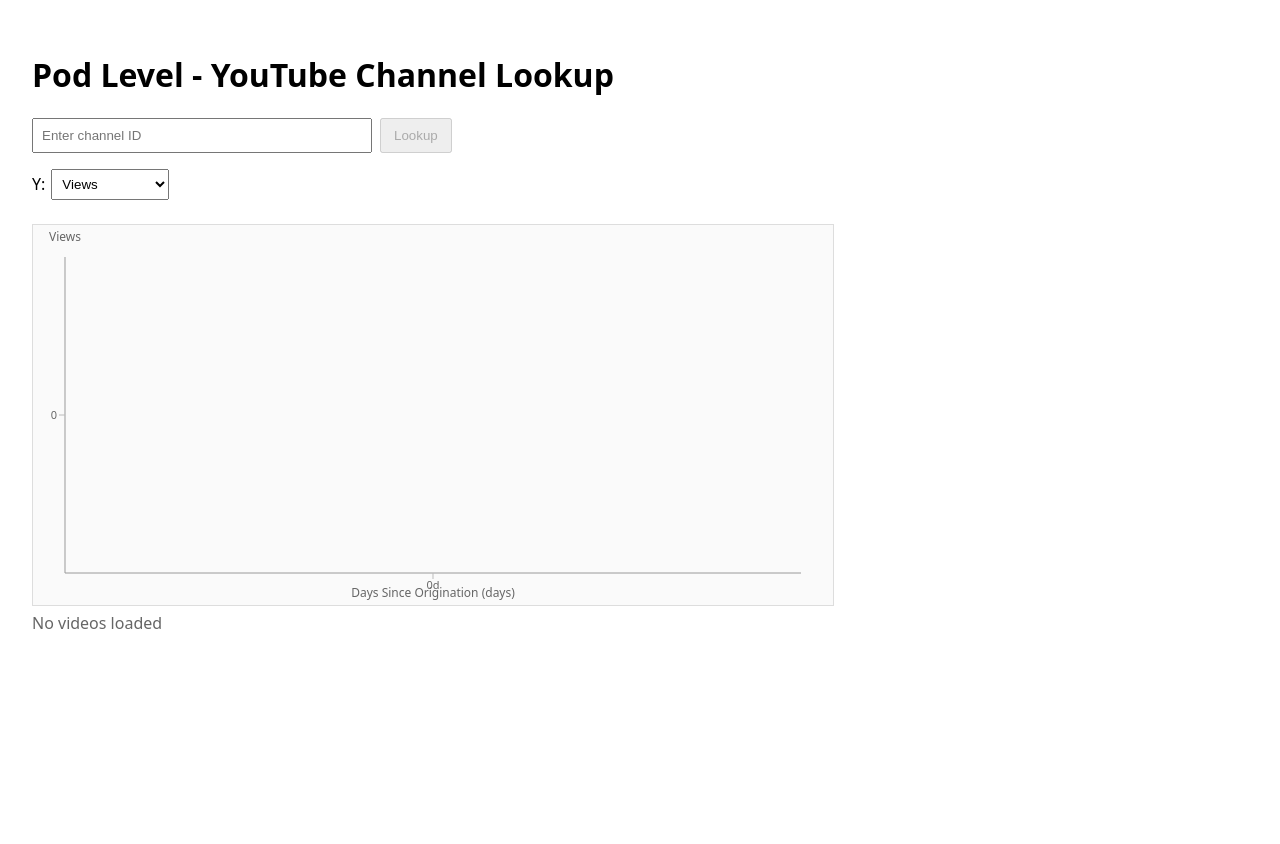
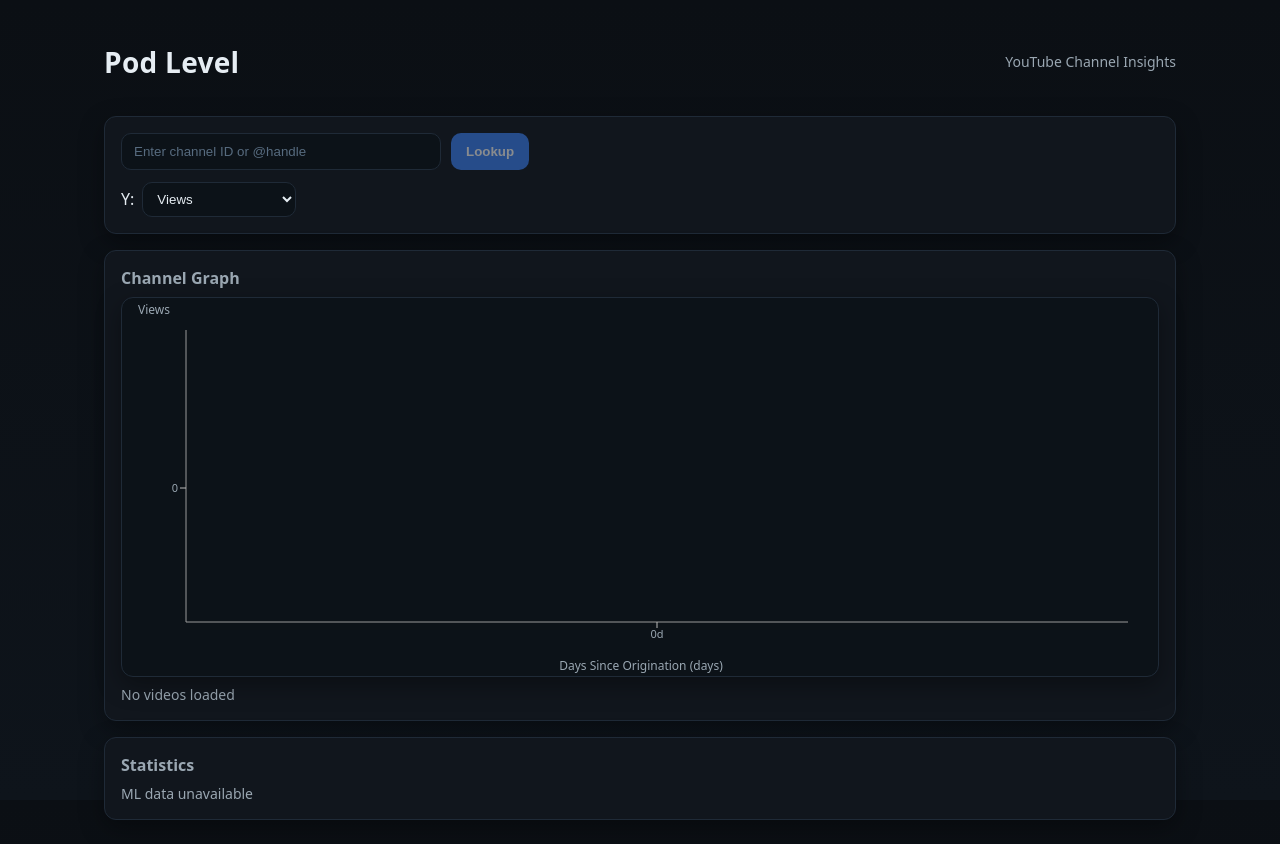
Before and after one commit to mike-coding/podLevel, a React (Vite) app in the folder frontend/: page / in a window 1280 px wide. Before the commit the page ends 800 px from the top, so only its background shows below. Built offline with nearby package versions, Linux system fonts and the light colour scheme.

Commit message:
frontend improvements

```diff
--- a/frontend/src/App.jsx
+++ b/frontend/src/App.jsx
@@ -1,9 +1,11 @@
 import React, { useState } from 'react'
 import ChannelGraph from './components/ChannelGraph.jsx'
+import Statistics from './components/Statistics.jsx'
 
 export default function App() {
   const [channelId, setChannelId] = useState('')
   const [items, setItems] = useState([])
+  const [mlData, setMlData] = useState(null)
   const [loading, setLoading] = useState(false)
   const [error, setError] = useState('')
   const yAxisOptions = [
@@ -11,30 +13,39 @@
     { key: 'likeCount', label: 'Likes' },
     { key: 'commentCount', label: 'Comments' },
     { key: 'durationSeconds', label: 'Duration (sec)' },
-    { key: 'hourOfDay', label: 'Hour of Day' },
+    { key: 'hourOfDay', label: 'Hour of Day (UTC)' },
   ]
   const [yKey, setYKey] = useState('viewCount')
 
   return (
-    <div style={{ fontFamily: 'system-ui', padding: 24 }}>
-      <h1>Pod Level - YouTube Channel Lookup</h1>
-      <div style={{ display: 'flex', gap: 8, alignItems: 'center', marginTop: 16 }}>
+    <div className="app">
+      <div className="app-header">
+        <h1 className="app-title">Pod Level</h1>
+        <div className="subtitle">YouTube Channel Insights</div>
+      </div>
+
+      <div className="card" style={{ marginTop: 16 }}>
+        <div className="card-body">
+          <div className="controls-row">
             <input
               type="text"
-          placeholder="Enter channel ID"
+              className="input"
+              placeholder="Enter channel ID or @handle"
               value={channelId}
               onChange={(e) => setChannelId(e.target.value)}
-          style={{ padding: 8, width: 320 }}
             />
             <button
+              className="btn btn-primary"
               onClick={async () => {
                 setError('')
                 setLoading(true)
                 setItems([])
+                setMlData(null)
                 try {
                   const res = await fetch(`/api/channel/${encodeURIComponent(channelId)}/videos`)
                   const data = await res.json()
                   setItems(Array.isArray(data.items) ? data.items : [])
+                  setMlData(data.data_ml ?? null)
                 } catch (e) {
                   setError('Lookup failed')
                 } finally {
@@ -42,28 +53,35 @@
                 }
               }}
               disabled={!channelId || loading}
-          style={{ padding: '8px 12px' }}
             >
               {loading ? 'Looking up…' : 'Lookup'}
             </button>
-        {error && <span style={{ color: 'crimson' }}>{error}</span>}
+            {error && <span className="error">{error}</span>}
           </div>
-
-      <div style={{ display: 'flex', gap: 12, alignItems: 'center', marginTop: 16 }}>
-        <label style={{ display: 'flex', alignItems: 'center', gap: 6 }}>
+          <div className="controls-row" style={{ marginTop: 12 }}>
+            <label style={{ display: 'flex', alignItems: 'center', gap: 8 }}>
               Y:
-          <select value={yKey} onChange={(e) => setYKey(e.target.value)} style={{ padding: 6 }}>
+              <select className="select" value={yKey} onChange={(e) => setYKey(e.target.value)}>
                 {yAxisOptions.map(opt => (
                   <option key={opt.key} value={opt.key}>{opt.label}</option>
                 ))}
               </select>
             </label>
           </div>
+        </div>
+      </div>
 
-      <div style={{ marginTop: 24 }}>
-        <ChannelGraph items={items} yKey={yKey} width={800} height={380} />
-        <div style={{ marginTop: 8, color: '#666' }}>
+      <div className="content-grid">
+        <div className="panel-card panel">
+          <h3 className="panel-title">Channel Graph</h3>
+          <ChannelGraph items={items} yKey={yKey} height={380} />
+          <div className="subtitle" style={{ marginTop: 8 }}>
             {items.length > 0 ? `Loaded ${items.length} videos` : 'No videos loaded'}
+          </div>
+        </div>
+        <div className="panel-card panel">
+          <h3 className="panel-title">Statistics</h3>
+          <Statistics mlData={mlData} />
         </div>
       </div>
     </div>
--- a/frontend/src/components/ChannelGraph.jsx
+++ b/frontend/src/components/ChannelGraph.jsx
@@ -1,4 +1,4 @@
-import React, { useMemo, useState } from 'react'
+import React, { useMemo, useState, useEffect, useRef } from 'react'
 
 function parseDurationToSeconds(iso) {
   if (!iso || typeof iso !== 'string') return 0
@@ -50,12 +50,37 @@
   }))
 }
 
-export default function ChannelGraph({ items = [], yKey = 'viewCount', width = 640, height = 360, padding = 32 }) {
+export default function ChannelGraph({ items = [], yKey = 'viewCount', width, height = 360, padding = 32 }) {
+  const containerRef = useRef(null)
+  const [containerW, setContainerW] = useState(640)
+
+  useEffect(() => {
+    const el = containerRef.current
+    if (!el) return
+    const update = () => setContainerW(el.clientWidth)
+    update()
+
+    if (typeof ResizeObserver !== 'undefined') {
+      const ro = new ResizeObserver(() => update())
+      ro.observe(el)
+      return () => ro.disconnect()
+    } else {
+      window.addEventListener('resize', update)
+      return () => window.removeEventListener('resize', update)
+    }
+  }, [])
+
+  const svgW = typeof width === 'number' ? width : containerW
+  // Provide extra left padding for y-axis tick labels to avoid clipping
+  const padLeft = padding + 32
+  const padRight = padding
+  const padTop = padding
+  const padBottom = padding + 24
   const xKey = 'daysSinceOrigination'
   const data = useMemo(() => computeDerived(items), [items])
   const n = data.length
-  const innerW = width - padding * 2
-  const innerH = height - padding * 2
+  const innerW = svgW - padLeft - padRight
+  const innerH = height - padTop - padBottom
 
   const getVal = (row, key) => {
     const v = row[key]
@@ -68,12 +93,12 @@
   const maxY = useMemo(() => (n ? Math.max(...data.map((d) => getVal(d, yKey))) : 0), [data, yKey, n])
 
   const xToPx = (x) => {
-    if (maxX === minX) return width / 2
-    return padding + ((x - minX) / (maxX - minX)) * innerW
+    if (maxX === minX) return padLeft + innerW / 2
+    return padLeft + ((x - minX) / (maxX - minX)) * innerW
   }
   const yToPx = (y) => {
     if (maxY === minY) return height / 2
-    return height - padding - ((y - minY) / (maxY - minY)) * innerH
+    return height - padBottom - ((y - minY) / (maxY - minY)) * innerH
   }
 
   const points = data.map((d) => ({
@@ -90,7 +115,7 @@
     likeCount: 'Likes',
     commentCount: 'Comments',
     durationSeconds: 'Duration (sec)',
-    hourOfDay: 'Hour of Day',
+    hourOfDay: 'Hour of Day (UTC)',
     daysSinceOrigination: 'Days Since Origination (days)',
   }
   const xLabel = labelMap[xKey] || xKey
@@ -119,18 +144,18 @@
   const [hover, setHover] = useState(null) // { p, px, py }
 
   return (
-    <div style={{ position: 'relative', width, height }}>
-      <svg width={width} height={height} style={{ border: '1px solid #ddd', background: '#fafafa' }}>
-        <line x1={padding} y1={height - padding} x2={width - padding} y2={height - padding} stroke="#999" />
-        <line x1={padding} y1={padding} x2={padding} y2={height - padding} stroke="#999" />
+    <div ref={containerRef} style={{ position: 'relative', width: '100%', height }}>
+      <svg width={svgW} height={height} className="graph-frame">
+        <line x1={padLeft} y1={height - padBottom} x2={svgW - padRight} y2={height - padBottom} stroke="#999" />
+        <line x1={padLeft} y1={padTop} x2={padLeft} y2={height - padBottom} stroke="#999" />
 
         {/* X-axis ticks with units */}
         {xTicks.map((t, i) => {
           const tx = xToPx(t)
           return (
             <g key={`xt-${i}`}>
-              <line x1={tx} y1={height - padding} x2={tx} y2={height - padding + 6} stroke="#bbb" />
-              <text x={tx} y={height - padding + 16} textAnchor="middle" fill="#666" fontSize="11">
+              <line x1={tx} y1={height - padBottom} x2={tx} y2={height - padBottom + 6} stroke="#bbb" />
+              <text x={tx} y={height - padBottom + 16} textAnchor="middle" className="tick-text" fontSize="11">
                 {formatTick(t, xKey)}
               </text>
             </g>
@@ -142,8 +167,8 @@
           const ty = yToPx(t)
           return (
             <g key={`yt-${i}`}>
-              <line x1={padding - 6} y1={ty} x2={padding} y2={ty} stroke="#bbb" />
-              <text x={padding - 8} y={ty + 4} textAnchor="end" fill="#666" fontSize="11">
+              <line x1={padLeft - 6} y1={ty} x2={padLeft} y2={ty} stroke="#bbb" />
+              <text x={padLeft - 8} y={ty + 4} textAnchor="end" className="tick-text" fontSize="11">
                 {formatTick(t, yKey)}
               </text>
             </g>
@@ -151,7 +176,7 @@
         })}
 
         {n > 0 && (
-          <polyline points={polyline} fill="none" stroke="#1976d2" strokeWidth="2" />
+          <polyline points={polyline} fill="none" className="line-primary" strokeWidth="2" />
         )}
 
         {points.map((p, i) => {
@@ -163,17 +188,17 @@
               cx={px}
               cy={py}
               r={4}
-              fill="#1976d2"
+              className="point"
               onMouseEnter={() => setHover({ p, px, py })}
               onMouseLeave={() => setHover(null)}
             />
           )
         })}
 
-        <text x={width / 2} y={height - 8} textAnchor="middle" fill="#666" fontSize="12">
+        <text x={svgW / 2} y={height - 8} textAnchor="middle" className="axis-text" fontSize="12">
           {xLabel}
         </text>
-        <text x={16} y={16} fill="#666" fontSize="12">
+        <text x={16} y={16} className="axis-text" fontSize="12">
           {yLabel}
         </text>
       </svg>
@@ -182,7 +207,7 @@
         <div
           style={{
             position: 'absolute',
-            left: Math.min(Math.max(hover.px + 10, 8), width - 220),
+            left: Math.min(Math.max(hover.px + 10, 8), svgW - 220),
             top: Math.min(Math.max(hover.py - 10, 8), height - 140),
             width: 210,
             background: 'white',
@@ -197,7 +222,9 @@
         >
           <div style={{ fontWeight: 600, marginBottom: 6 }}>{hover.p.item?.snippet?.title || 'Untitled'}</div>
           <div style={{ marginBottom: 4, color: '#666' }}>
-            Published: {hover.p.item?.snippet?.publishedAt ? new Date(hover.p.item.snippet.publishedAt).toLocaleString() : '—'}
+            Published (UTC): {hover.p.item?.snippet?.publishedAt
+              ? new Date(hover.p.item.snippet.publishedAt).toLocaleString(undefined, { timeZone: 'UTC' })
+              : '—'}
           </div>
           <div>Likes: {Number(hover.p.item?.statistics?.likeCount ?? 0).toLocaleString()}</div>
           <div>Comments: {Number(hover.p.item?.statistics?.commentCount ?? 0).toLocaleString()}</div>
@@ -214,7 +241,7 @@
               href={`https://www.youtube.com/watch?v=${hover.p.item?.id || ''}`}
               target="_blank"
               rel="noreferrer"
-              style={{ color: '#1976d2' }}
+              className="link"
             >
               Open episode ↗
             </a>
--- /dev/null
+++ b/frontend/src/components/Statistics.jsx
@@ -0,0 +1,59 @@
+import React from 'react'
+
+export default function Statistics({ mlData }) {
+  if (!mlData || typeof mlData !== 'object') {
+    return <div className="subtitle">ML data unavailable</div>
+  }
+
+  const { metrics = {}, intercept, coefficients = {}, n_train, n_test } = mlData
+
+  const coefEntries = Object.entries(coefficients || {})
+    .map(([name, value]) => ({ name, value }))
+    .sort((a, b) => Math.abs(b.value) - Math.abs(a.value))
+
+  return (
+    <div>
+      <div className="stats-section">
+        <div className="stats-box">
+          <h3 className="panel-title">Metrics</h3>
+          <ul className="stats-list">
+            {Object.entries(metrics).map(([key, val]) => (
+              <li key={key}><strong>{key}:</strong> {typeof val === 'number' ? val.toFixed(4) : String(val)}</li>
+            ))}
+            {typeof intercept === 'number' && (
+              <li><strong>intercept:</strong> {intercept.toFixed(4)}</li>
+            )}
+            {(typeof n_train === 'number' || typeof n_test === 'number') && (
+              <li><strong>samples:</strong> train {n_train ?? '-'}, test {n_test ?? '-'}
+              </li>
+            )}
+          </ul>
+        </div>
+
+        <div className="stats-box">
+          <h3 className="panel-title">Top Coefficients</h3>
+          {coefEntries.length === 0 ? (
+            <div className="subtitle">No coefficients</div>
+          ) : (
+            <table className="stats-table">
+              <thead>
+                <tr>
+                  <th style={{ textAlign: 'left' }}>Feature</th>
+                  <th style={{ textAlign: 'right' }}>Coefficient</th>
+                </tr>
+              </thead>
+              <tbody>
+                {coefEntries.slice(0, 10).map(({ name, value }) => (
+                  <tr key={name}>
+                    <td>{name}</td>
+                    <td style={{ textAlign: 'right' }}>{value.toFixed(4)}</td>
+                  </tr>
+                ))}
+              </tbody>
+            </table>
+          )}
+        </div>
+      </div>
+    </div>
+  )
+}
--- a/frontend/src/main.jsx
+++ b/frontend/src/main.jsx
@@ -1,5 +1,6 @@
 import React from 'react'
 import ReactDOM from 'react-dom/client'
 import App from './App.jsx'
+import './styles.css'
 
 ReactDOM.createRoot(document.getElementById('root')).render(<App />)
--- /dev/null
+++ b/frontend/src/styles.css
@@ -0,0 +1,89 @@
+/* Global theme */
+:root {
+  --bg: #0b0f14;
+  --card-bg: #11161d;
+  --text: #e6edf3;
+  --muted: #9aa7b2;
+  --primary: #3b82f6;
+  --primary-hover: #2563eb;
+  --border: #1f2a37;
+  --accent: #22d3ee;
+  --danger: #ef4444;
+  --shadow: 0 8px 24px rgba(0,0,0,0.35);
+}
+
+* { box-sizing: border-box; }
+html, body, #root { height: 100%; }
+body {
+  margin: 0;
+  background: linear-gradient(180deg, #0b0f14 0%, #0e141b 100%);
+  color: var(--text);
+  font-family: ui-sans-serif, system-ui, -apple-system, Segoe UI, Roboto, Helvetica, Arial, "Apple Color Emoji", "Segoe UI Emoji";
+}
+
+/* Layout */
+.app { max-width: 1120px; margin: 0 auto; padding: 24px; }
+.app-header { display: flex; align-items: center; justify-content: space-between; }
+.app-title { font-size: 28px; font-weight: 700; letter-spacing: 0.3px; }
+.subtitle { color: var(--muted); font-size: 14px; }
+
+.card {
+  background: var(--card-bg);
+  border: 1px solid var(--border);
+  border-radius: 12px;
+  box-shadow: var(--shadow);
+}
+.card-body { padding: 16px; }
+.panel { padding: 16px; }
+
+/* Controls */
+.controls-row { display: flex; gap: 10px; align-items: center; }
+.input {
+  width: 320px;
+  padding: 10px 12px;
+  border-radius: 10px;
+  border: 1px solid var(--border);
+  background: #0c1218;
+  color: var(--text);
+}
+.input::placeholder { color: #576b7f; }
+.select {
+  padding: 8px 10px;
+  border-radius: 10px;
+  border: 1px solid var(--border);
+  background: #0c1218;
+  color: var(--text);
+}
+.btn {
+  padding: 10px 14px;
+  border-radius: 10px;
+  border: 1px solid transparent;
+  cursor: pointer;
+  font-weight: 600;
+}
+.btn-primary { background: var(--primary); color: white; }
+.btn-primary:hover { background: var(--primary-hover); }
+.btn:disabled { opacity: 0.5; cursor: not-allowed; }
+.error { color: var(--danger); }
+
+/* Grid content */
+.content-grid { display: grid; grid-template-columns: 1fr; gap: 16px; margin-top: 16px; }
+.panel-title { font-size: 16px; font-weight: 600; margin: 0 0 8px 0; color: var(--muted); }
+.panel-card { background: var(--card-bg); border: 1px solid var(--border); border-radius: 12px; box-shadow: var(--shadow); }
+
+/* Statistics */
+.stats-section { display: grid; grid-template-columns: 1fr 1fr; gap: 16px; }
+.stats-box { background: var(--card-bg); border: 1px solid var(--border); border-radius: 12px; padding: 12px; }
+.stats-list { margin: 0; padding-left: 18px; line-height: 1.7; }
+.stats-table { width: 100%; border-collapse: collapse; }
+.stats-table th, .stats-table td { padding: 8px 0; }
+.stats-table thead th { border-bottom: 1px solid var(--border); color: var(--muted); font-weight: 600; }
+.stats-table tbody td { border-bottom: 1px solid rgba(255,255,255,0.04); }
+
+/* SVG frame */
+.graph-frame { border: 1px solid var(--border); background: #0c1218; border-radius: 12px; box-shadow: var(--shadow); }
+.axis-text { fill: var(--muted); }
+.tick-text { fill: var(--muted); }
+.line-primary { stroke: var(--accent); }
+.point { fill: var(--accent); }
+.link { color: var(--primary); }
```
Also changed, not shown: 2 other files (tests, documents, lock files or other folders). Lines whose indentation alone changed are shown as unchanged.
